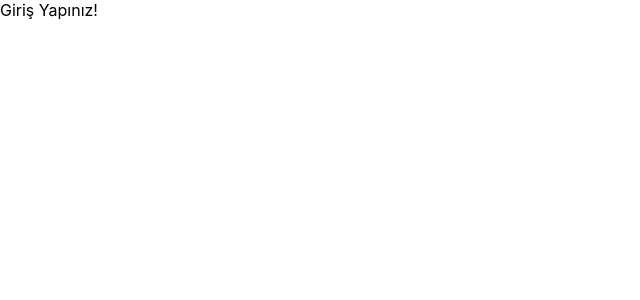
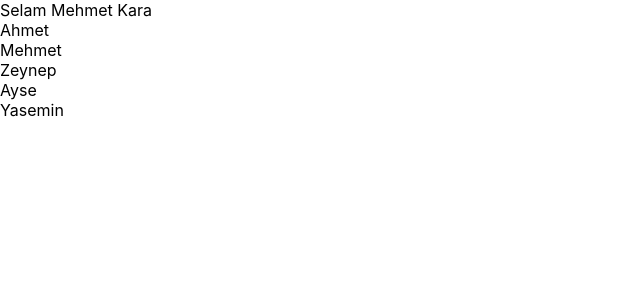
Before and after one commit to SAslan8006/ReactDersleri, a React (Create React App) app: page / in a window 1280 px wide. Shown: the top 300 px of the page, without its empty margins (0-640 px from the left). Built offline with nearby package versions, Linux system fonts and the light colour scheme.

Commit message:
Döngülerde "key" Prop'u

```diff
--- a/src/App.js
+++ b/src/App.js
@@ -1,12 +1,19 @@
 import React from 'react';
 import './App.css';
-import Header from './componenets/Header';
 import User from './componenets/User';
 
+const friends = [
+  { id: 1, name: "Ahmet" },
+  { id: 2, name: "Mehmet" },
+  { id: 3, name: "Zeynep" },
+  { id: 4, name: "Ayse" },
+  { id: 5, name: "Yasemin" }
+]
 function App() {
   return (
     < >
-      <User name="Mehmet" sname="Kara" isLoggedIn={false} />
+      <User name="Mehmet" sname="Kara" isLoggedIn={true}
+        friends={friends} />
     </>
   );
 }
--- a/src/componenets/User.js
+++ b/src/componenets/User.js
@@ -1,6 +1,9 @@
-function User({ name, sname, isLoggedIn }) {
+function User({ name, sname, isLoggedIn, friends }) {
     return (
-        <div>{isLoggedIn ? `Selam ${name} ${sname}` : "Giriş Yapınız!"}</div>
+        <>
+            <div>{isLoggedIn ? `Selam ${name} ${sname}` : "Giriş Yapınız!"}</div>
+            {friends.map((friend, index) => <div key={friend.id}>{friend.name}</div>)}
+        </>
     )
 }
 
```
